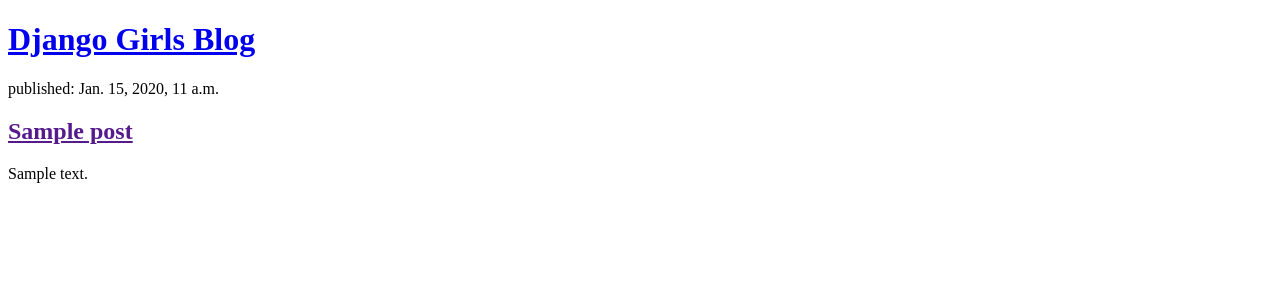
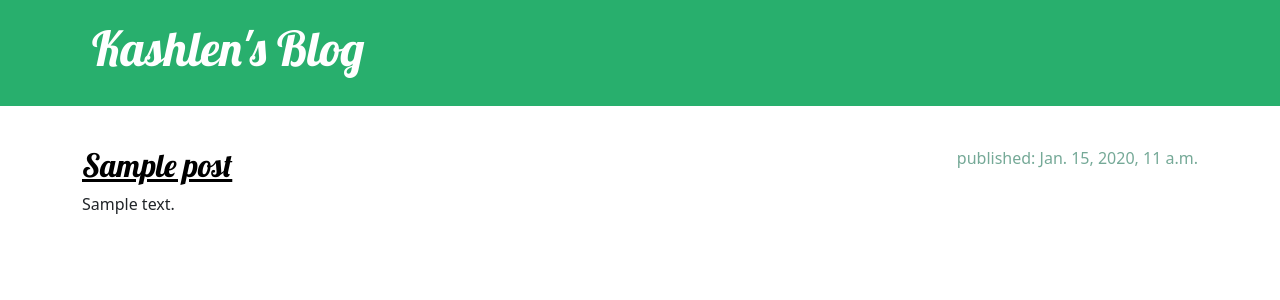
Before and after one commit to Kashlen/Blog-by-Django-Girls, a Django app: page / in a window 1280 px wide. Shown: the top 300 px of the page. Run offline with Django 4.2, Linux system fonts and the light colour scheme; tables that the repository leaves empty hold one stand-in row (values such as "Sample post").

Commit message:
Added view and template for detailed blog posts as well as CSS for the site.

```diff
--- /dev/null
+++ b/blog/static/css/blog.css
@@ -0,0 +1,70 @@
+.page-header {
+    background-color: #28af6d;
+    margin-top: 0;
+    margin-bottom: 40px;
+    padding: 20px 20px 20px 40px;
+}
+
+.page-header h1,
+.page-header h1 a,
+.page-header h1 a:visited,
+.page-header h1 a:active {
+    color: #ffffff;
+    font-size: 36pt;
+    text-decoration: none;
+}
+
+h1,
+h2,
+h3,
+h4 {
+    font-family: 'Lobster', cursive;
+}
+
+.date {
+    color: #75a997;
+}
+
+.save {
+    float: right;
+}
+
+.post-form textarea,
+.post-form input {
+    width: 100%;
+}
+
+.top-menu,
+.top-menu:hover,
+.top-menu:visited {
+    color: #ffffff;
+    float: right;
+    font-size: 26pt;
+    margin-right: 20px;
+}
+
+.post {
+    margin-bottom: 70px;
+}
+
+.post h2 a,
+.post h2 a:visited {
+    color: #000000;
+}
+
+.post > .date,
+.post > .actions {
+    float: right;
+}
+
+.btn-secondary,
+.btn-secondary:visited {
+    color: #28af6d;
+    background: none;
+    border-color: #28af6d;
+}
+
+.btn-secondary:hover {
+    color: #FFFFFF;
+    background-color: #28af6d;
+}
--- /dev/null
+++ b/blog/templates/blog/base.html
@@ -0,0 +1,25 @@
+{% load static %}
+<!DOCTYPE html>
+<html>
+    <head>
+        <title>Kashlen's blog</title>
+        <link rel="stylesheet" href="https://cdn.jsdelivr.net/npm/bootstrap@5.1.3/dist/css/bootstrap.min.css" integrity="sha384-1BmE4kWBq78iYhFldvKuhfTAU6auU8tT94WrHftjDbrCEXSU1oBoqyl2QvZ6jIW3" crossorigin="anonymous">
+        <link href="//fonts.googleapis.com/css?family=Lobster&subset=latin,latin-ext" rel="stylesheet" type="text/css">
+        <link rel="stylesheet" href="{% static 'css/blog.css' %}">
+    </head>
+    <body>
+       <header class="page-header">
+           <div class="container">
+               <h1><a href="/">Kashlen's Blog</a></h1>
+           </div>
+       </header>
+       <main class="container">
+           <div class="row">
+               <div class="col">
+                {% block content %}
+                {% endblock %}
+               </div>
+           </div>
+       </main>
+    </body>
+</html>
--- a/blog/templates/blog/post_list.html
+++ b/blog/templates/blog/post_list.html
@@ -1,19 +1,13 @@
-<!DOCTYPE html>
-<html>
-    <head>
-        <title>Kashlen's blog</title>
-    </head>
-    <body>
-        <header>
-            <h1><a href="/">Django Girls Blog</a></h1>
-        </header>
+{% extends 'blog/base.html' %}
 
-        {% for post in posts %}
-            <article>
-                <time>published: {{ post.published_date }}</time>
-                <h2><a href="">{{ post.title }}</a></h2>
-                <p>{{ post.text|linebreaksbr }}</p>
-            </article>
-        {% endfor %}
-    </body>
-</html>
+{% block content %}
+    {% for post in posts %}
+        <article class="post">
+            <time class="date">
+                published: {{ post.published_date }}
+            </time>
+            <h2><a href="{% url 'post_detail' pk=post.pk %}">{{ post.title }}</a></h2>
+            <p>{{ post.text|linebreaksbr }}</p>
+        </article>
+    {% endfor %}
+{% endblock %}
--- a/blog/urls.py
+++ b/blog/urls.py
@@ -3,4 +3,5 @@ from . import views
 
 urlpatterns = [
     path('', views.post_list, name='post_list'),
+    path('post/<int:pk>/', views.post_detail, name='post_detail')
 ]
--- a/blog/views.py
+++ b/blog/views.py
@@ -1,9 +1,12 @@
-from django.shortcuts import render
+from django.shortcuts import render, get_object_or_404
 from .models import Post
 from django.utils import timezone
 
-# Create your views here.
 
 def post_list(request):
     posts = Post.objects.filter(published_date__lte=timezone.now()).order_by('published_date')  #lte - lower then element(?) x gte - greater...
     return render(request, 'blog/post_list.html', {'posts': posts})
+
+def post_detail(request, pk):
+    post = get_object_or_404(Post, pk=pk)
+    return render (request, 'blog/post_detail.html', {'post': post})
```
Also changed, not shown: blog/templates/blog/post_detail.html (added, +13 -0 lines).
